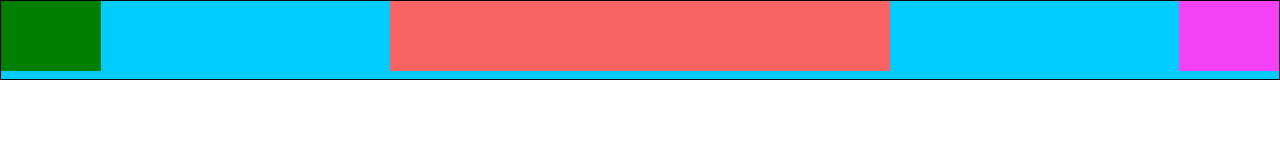
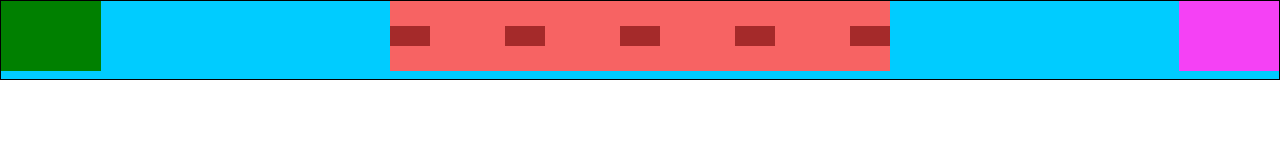
Before and after one commit to Andrea-Pomati/htmlcss-struttura-discord, a plain HTML site: page index.html in a window 1280 px wide. Drawn offline with Linux system fonts and the light colour scheme.

Commit message:
feat: add css links li unordered

```diff
--- a/css/style.css
+++ b/css/style.css
@@ -51,10 +51,22 @@ background: green;
 
 }
 
+#links{
+    align-items: stretch;
+}
+
+li {
+    height: 20px;
+    width: 40px;
+    background-color: brown;
+
+}
 
 #unordered{
     display: flex;
     flex-direction: row;
     list-style-type: none;
     justify-content: space-between;
+    align-items: center;
+    height: 100%;
 }
```
